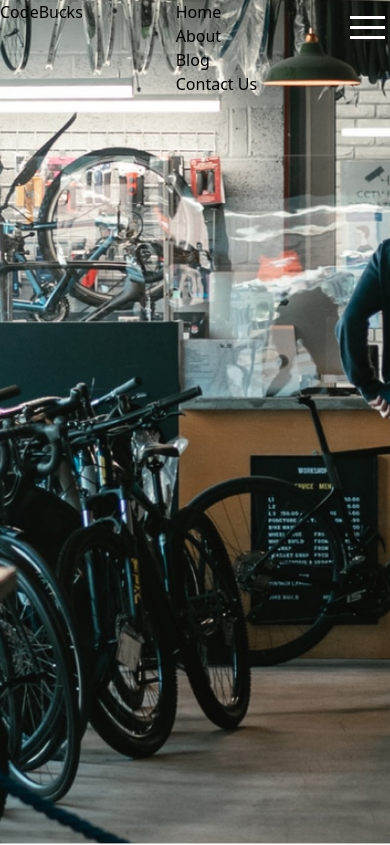
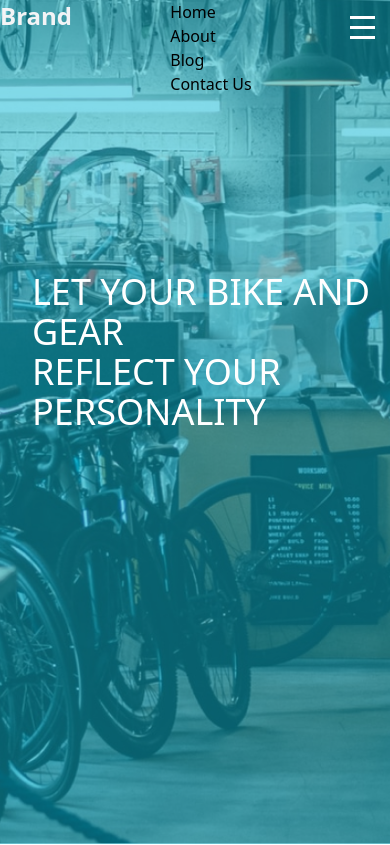
Before and after one commit to avoajaugochukwu/bycking.com, a Next.js app: page / in a window 390 px wide. Shown: the top 845 px of the page. Built offline with nearby package versions, Linux system fonts and the light colour scheme.

Commit message:
Added overlay for mobile image

```diff
--- a/components/layout/HeaderTest.js
+++ b/components/layout/HeaderTest.js
@@ -12,7 +12,7 @@ const HeaderTest = () => {
     <div>
       <div
         className={
-          click ? "absolute top-0 left-0 right-0 bottom-0 bg-white/40" : ""
+          click ? "absolute  top-20 left-0 right-0 bottom-0 bg-black/75" : ""
         }
         onClick={() => Close()}
       />
@@ -22,13 +22,12 @@ const HeaderTest = () => {
         <div className="flex justify-between ">
           {" "}
           {/* nav-container */}
-          <div>
-            <a to="/" className="nav-logo">
-              CodeBucks
-              <i className="fa fa-code"></i>
+          <a
+            to="/"
+            className="text-2xl font-bold text-gray-100 transition-colors duration-200 transform dark:text-white lg:text-3xl hover:text-gray-100 dark:hover:text-gray-300"
+          >
+            Brand
           </a>
-          </div>
-          <div>
           <ul className={click ? "nav-menu active" : "nav-menu"}>
             <li className="nav-item">
               <a className="nav-links" onClick={click ? handleClick : null}>
@@ -51,16 +50,18 @@ const HeaderTest = () => {
               </a>
             </li>
           </ul>
-          </div>
-          <div className=" text-yellow-400 pt-4" onClick={handleClick}>
-            <p className="">
-              {click ? <CloseSign /> : <HamburgerMenu />}
-
-
-            </p>
+          <div className="z-5- text-yellow-400 pt-4" onClick={handleClick}>
+            <p className="">{click ? <CloseSign /> : <HamburgerMenu />}</p>
           </div>
         </div>
       </nav>
+
+      <div className="ml-4 mt-40 p-4 lg:ml-20 lg:mt-60 lg:p-0">
+        <p className="text-4xl lg:text-7xl text-white uppercase">
+          Let your bike and gear <br />
+          reflect your personality
+        </p>
+      </div>
     </div>
   );
 };
--- a/components/svg/CloseSign.js
+++ b/components/svg/CloseSign.js
@@ -2,8 +2,8 @@ import React from 'react'
 const CloseSign = ({ color= '#ffffff'}) => {
   return (
     <svg className="cursor-pointer" width="40" height="40" fill={color}>
-      <line x1="1" y1="1"  x2="19" y2="19" stroke={color} strokeWidth="3" />
-      <line x1="19" y1="1"  x2="1" y2="19" stroke={color} strokeWidth="3" />
+      <line x1="1" y1="1"  x2="24" y2="24" stroke={color} strokeWidth="3" />
+      <line x1="24" y1="1"  x2="1" y2="24" stroke={color} strokeWidth="3" />
     </svg>
   )
 };
--- a/components/svg/HamburgerMenu.js
+++ b/components/svg/HamburgerMenu.js
@@ -3,9 +3,9 @@ import React from "react";
 const HamburgerMenu = ({ color = "#ffffff" }) => {
   return (
     <svg className="cursor-pointer" width="40" height="40" fill={color}>
-      <rect width="35" height="3"></rect>
-      <rect y="10" width="35" height="3"></rect>
-      <rect y="20" width="35" height="3"></rect>
+      <rect width="25" height="3"></rect>
+      <rect y="10" width="25" height="3"></rect>
+      <rect y="20" width="25" height="3"></rect>
     </svg>
   );
 };
--- a/screens/Home/Hero.js
+++ b/screens/Home/Hero.js
@@ -41,11 +41,15 @@ const Hero = () => {
                 "url('/img/home_page/buy-online-home-storyteller.jpeg')",
               backgroundSize: "cover",
               backgroundRepeat: "no-repeat",
+              backgroundColor: "rgba(255,255,255, 0.5)",
               height: "100vh",
               width: "100vw",
             }}
           >
+            <div className="w-full h-full bg-cyan-500/50">
             <HeaderTest />
+            </div>
+
             {/* <Header /> */}
           </div>
         </div>
--- a/styles/headerTest.css
+++ b/styles/headerTest.css
@@ -29,15 +29,16 @@
 }
 
 
-.nav-logo {
+/* .nav-logo {
   color: #f5b921;
+  color: #ffffff;
   align-items: center;
   margin-left: 20px;
   cursor: pointer;
   text-decoration: none;
   font-size: 2rem;
   flex-grow: 1;
-}
+} */
 
 /* .nav-menu {
   display: flex;
@@ -73,12 +74,17 @@
 
 .nav-item:hover:after {
   width: 100%;
-  background: #ffdd40;
+  /* background: #ffdd40; */
+  background: #ffffff;
+  /* background: rgb(6 182 212); */
 }
 
 .nav-item.active {
+  color: #ffffff;
   color: #ffdd40;
   border: 1px solid #ffdd40;
+  border: 1px solid rgb(6 182 212);
+
 }
 
 .nav-icon {
```
Lines whose indentation alone changed are shown as unchanged.
